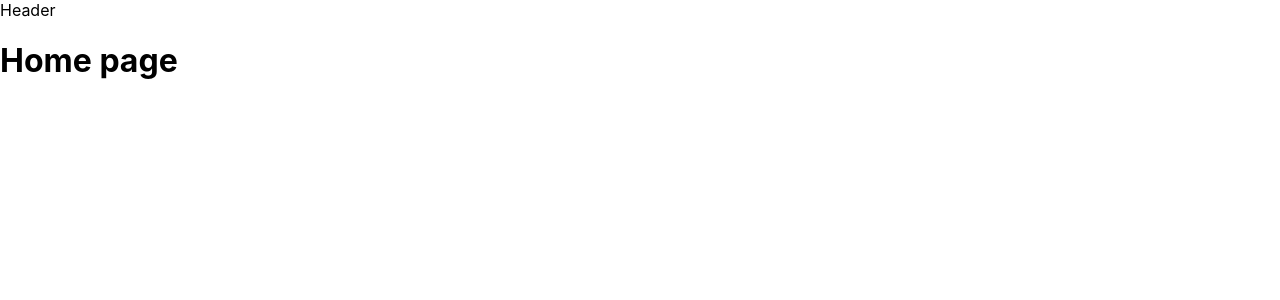
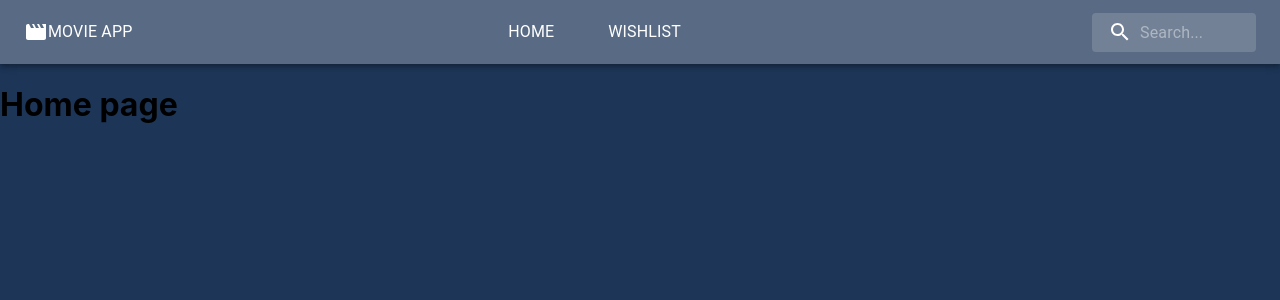
Before and after one commit to snkvch/movie-app, a React (Create React App) app: page / in a window 1280 px wide. Shown: the top 300 px of the page. Built offline with nearby package versions, Linux system fonts and the light colour scheme.

Commit message:
Add header component with a search bar

```diff
--- a/package.json
+++ b/package.json
@@ -5,7 +5,9 @@
   "dependencies": {
     "@emotion/react": "^11.7.1",
     "@emotion/styled": "^11.6.0",
+    "@mui/icons-material": "^5.4.2",
     "@mui/material": "^5.4.1",
+    "@mui/styles": "^5.4.2",
     "@testing-library/jest-dom": "^5.16.2",
     "@testing-library/react": "^12.1.2",
     "@testing-library/user-event": "^13.5.0",
--- a/src/App.css
+++ b/src/App.css
@@ -1,6 +1,7 @@
 body {
   font-family: 'Open Sans Condensed', sans-serif;
   padding: 20px 60px;
+  background-color: #1d3557;
 }
 
 a {
--- a/src/App.js
+++ b/src/App.js
@@ -1,5 +1,6 @@
 import React from 'react';
 import { Routes, Route } from 'react-router-dom';
+import { ThemeProvider } from '@mui/material';
 
 import Header from 'components/Header/Header';
 import { HomePage } from 'pages/HomePage';
@@ -7,18 +8,20 @@ import { MovieDetails } from 'pages/MovieDetails';
 import { Wishlist } from 'pages/Wishlist';
 
 import './App.css';
+import theme from 'theme';
+
 import { PATHS } from './utils/paths';
 
 function App() {
   return (
-    <div>
+    <ThemeProvider theme={theme}>
       <Header />
       <Routes>
         <Route path={PATHS.homePage} element={<HomePage />} />
         <Route path={PATHS.movieDetails} element={<MovieDetails />} />
         <Route path={PATHS.wishlist} element={<Wishlist />} />
       </Routes>
-    </div>
+    </ThemeProvider>
   );
 }
 
--- a/src/components/Header/Header.js
+++ b/src/components/Header/Header.js
@@ -1,7 +1,42 @@
-import React from 'react';
+import * as React from 'react';
+import { NavLink } from 'react-router-dom';
+import MovieIcon from '@mui/icons-material/Movie';
+import SearchBar from 'components/SearchBar/SearchBar';
+
+import {
+  StyledAppBar,
+  StyledToolbar,
+  Title,
+  TitleWrapper,
+  LinksContainer,
+  LinksText,
+} from './Header.styles';
+
+import { LINKS } from './HeaderLinks';
+
+const MOVIE_APP = 'Movie App';
+
+const renderLinks = LINKS.map((link) => (
+  <Title component="span" key={link.id} onClick={link.handler}>
+    <NavLink to={link.to}>
+      <LinksText>{link.text}</LinksText>
+    </NavLink>
+  </Title>
+));
 
 function Header() {
-  return <div>Header</div>;
+  return (
+    <StyledAppBar position="static">
+      <StyledToolbar>
+        <TitleWrapper>
+          <MovieIcon />
+          <Title>{MOVIE_APP}</Title>
+        </TitleWrapper>
+        <LinksContainer>{renderLinks}</LinksContainer>
+        <SearchBar />
+      </StyledToolbar>
+    </StyledAppBar>
+  );
 }
 
-export default Header;
+export default React.memo(Header);
--- /dev/null
+++ b/src/components/Header/Header.styles.js
@@ -0,0 +1,33 @@
+import { AppBar, Toolbar, Typography } from '@mui/material';
+import { styled } from '@mui/styles';
+import theme from 'theme';
+
+export const StyledAppBar = styled(AppBar)(() => ({
+  display: 'flex',
+}));
+
+export const StyledToolbar = styled(Toolbar)(() => ({
+  justifyContent: 'space-between',
+}));
+
+export const Title = styled(Typography)(() => ({
+  textTransform: 'uppercase',
+}));
+
+export const TitleWrapper = styled('div')(() => ({
+  display: 'flex',
+}));
+
+export const LinksContainer = styled('div')(() => ({
+  textTransform: 'uppercase',
+  display: 'flex',
+}));
+
+export const LinksText = styled(Typography)(() => ({
+  width: '100px',
+  color: theme.palette.primary.contrastText,
+  '&:hover': {
+    textDecoration: 'underline',
+    color: theme.palette.common.black,
+  },
+}));
--- /dev/null
+++ b/src/components/Header/HeaderLinks.js
@@ -0,0 +1,12 @@
+export const LINKS = [
+  {
+    to: '/',
+    text: 'Home',
+    id: 0,
+  },
+  {
+    to: '/wishlist',
+    text: 'Wishlist',
+    id: 1,
+  },
+];
--- /dev/null
+++ b/src/components/SearchBar/SearchBar.js
@@ -0,0 +1,19 @@
+import React from 'react';
+import SearchIcon from '@mui/icons-material/Search';
+
+import { Search, SearchIconWrapper, StyledInputBase } from './SearchBar.styles';
+
+const SEARCHBAR_PLACEHOLDER = 'Search...';
+
+function SearchBar() {
+  return (
+    <Search>
+      <SearchIconWrapper>
+        <SearchIcon />
+      </SearchIconWrapper>
+      <StyledInputBase placeholder={SEARCHBAR_PLACEHOLDER} />
+    </Search>
+  );
+}
+
+export default React.memo(SearchBar);
--- /dev/null
+++ b/src/components/SearchBar/SearchBar.styles.js
@@ -0,0 +1,43 @@
+import { styled, alpha } from '@mui/material/styles';
+import InputBase from '@mui/material/InputBase';
+
+export const Search = styled('div')(({ theme }) => ({
+  position: 'relative',
+  borderRadius: theme.shape.borderRadius,
+  backgroundColor: alpha(theme.palette.common.white, 0.15),
+  '&:hover': {
+    backgroundColor: alpha(theme.palette.common.white, 0.25),
+  },
+  marginLeft: 0,
+  width: '100%',
+  [theme.breakpoints.up('sm')]: {
+    marginLeft: theme.spacing(1),
+    width: 'auto',
+  },
+}));
+
+export const SearchIconWrapper = styled('div')(({ theme }) => ({
+  padding: theme.spacing(0, 2),
+  height: '100%',
+  position: 'absolute',
+  pointerEvents: 'none',
+  display: 'flex',
+  alignItems: 'center',
+  justifyContent: 'center',
+}));
+
+export const StyledInputBase = styled(InputBase)(({ theme }) => ({
+  color: 'inherit',
+  '& .MuiInputBase-input': {
+    padding: theme.spacing(1, 1, 1, 0),
+    paddingLeft: `calc(1em + ${theme.spacing(4)})`,
+    transition: theme.transitions.create('width'),
+    width: '100%',
+    [theme.breakpoints.up('sm')]: {
+      width: '12ch',
+      '&:focus': {
+        width: '20ch',
+      },
+    },
+  },
+}));
--- /dev/null
+++ b/src/theme.js
@@ -0,0 +1,15 @@
+import { createTheme } from '@mui/material';
+
+const theme = createTheme({
+  palette: {
+    primary: {
+      main: '#fff4',
+      contrastText: '#fff',
+    },
+    secondary: {
+      main: '#4579d',
+    },
+  },
+});
+
+export default theme;
```
Also changed, not shown: 1 other file (tests, documents, lock files or other folders).
